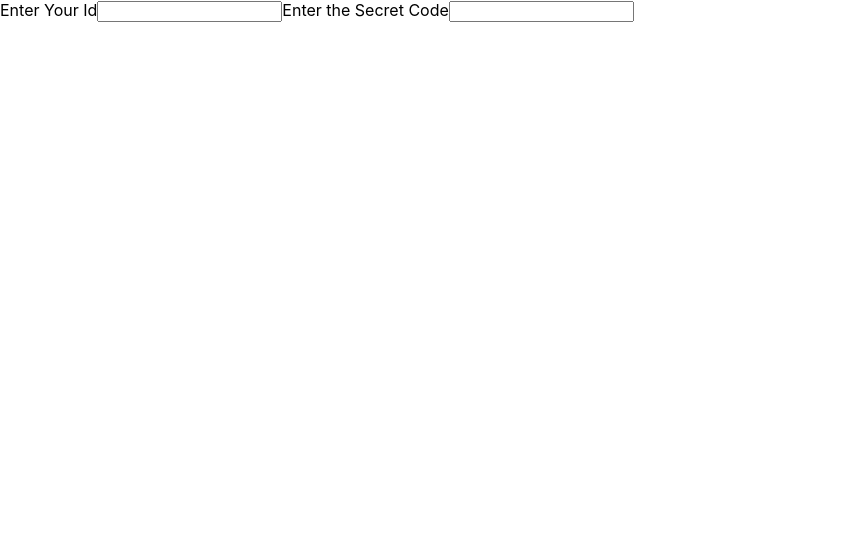
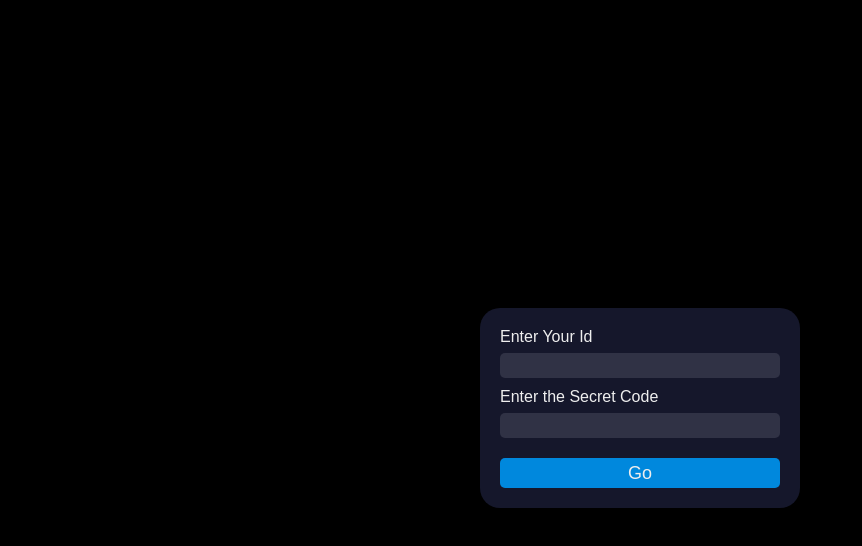
Before and after one commit to pushpak25w/movieNight, a React (Create React App) app in the folder movie/: page / in a window 1280 px wide. Shown: the top 546 px of the page, without its empty margins (0-862 px from the left). Built offline with nearby package versions, Linux system fonts and the light colour scheme.

Commit message:
done with adding styles

```diff
--- a/movie/src/components/Auth.js
+++ b/movie/src/components/Auth.js
@@ -3,12 +3,13 @@ import React from 'react'
 const Auth = () => {
     return (
         <div>
-            <form>
-                <label>Enter Your Id</label>
-                <input type="text" required/>
-                <label>Enter the Secret Code</label>
-                <input type="text" required/>
+            <form className="form">
+                <label className='subtitle'>Enter Your Id</label>
+                <input class="input" type="text" required/>
 
+                <label className='subtitle' >Enter the Secret Code</label>
+                <input class="input" type="text" required/>
+                <button className='submit'>Go</button>
             </form>
         </div>
     )
--- a/movie/src/index.css
+++ b/movie/src/index.css
@@ -1,13 +1,61 @@
 body {
-  margin: 0;
-  font-family: -apple-system, BlinkMacSystemFont, 'Segoe UI', 'Roboto', 'Oxygen',
-    'Ubuntu', 'Cantarell', 'Fira Sans', 'Droid Sans', 'Helvetica Neue',
-    sans-serif;
-  -webkit-font-smoothing: antialiased;
-  -moz-osx-font-smoothing: grayscale;
+  align-items: center;
+  background-color: #000;
+  display: flex;
+  justify-content: center;
+  height: 100vh;
 }
 
-code {
-  font-family: source-code-pro, Menlo, Monaco, Consolas, 'Courier New',
-    monospace;
+.form {
+  background-color: #15172b;
+  border-radius: 20px;
+  box-sizing: border-box;
+  height: 100%;
+  padding: 20px;
+  width: 320px;
 }
+
+
+.subtitle {
+
+  color: #eee;
+  font-family: sans-serif;
+  font-size: 16px;
+
+  margin-top: 10px;
+}
+
+
+.input {
+  background-color: #303245;
+  border-radius: 5px;
+  border: 0;
+  box-sizing: border-box;
+  color: #eee;
+  font-size: 18px;
+  height: 50%;
+  outline: 0;
+  padding: 4px 20px 0;
+  width: 100%;
+  margin-top: 7px;
+  margin-bottom: 10px;
+}
+
+.submit {
+  background-color: #08d;
+  border-radius: 5px;
+  border: 0;
+  box-sizing: border-box;
+  color: #eee;
+  cursor: pointer;
+  font-size: 18px;
+  height: 30px;
+  margin-top: 10px;
+
+  text-align: center;
+  width: 100%;
+}
+
+.submit:active {
+  background-color: #06b;
+}
```
